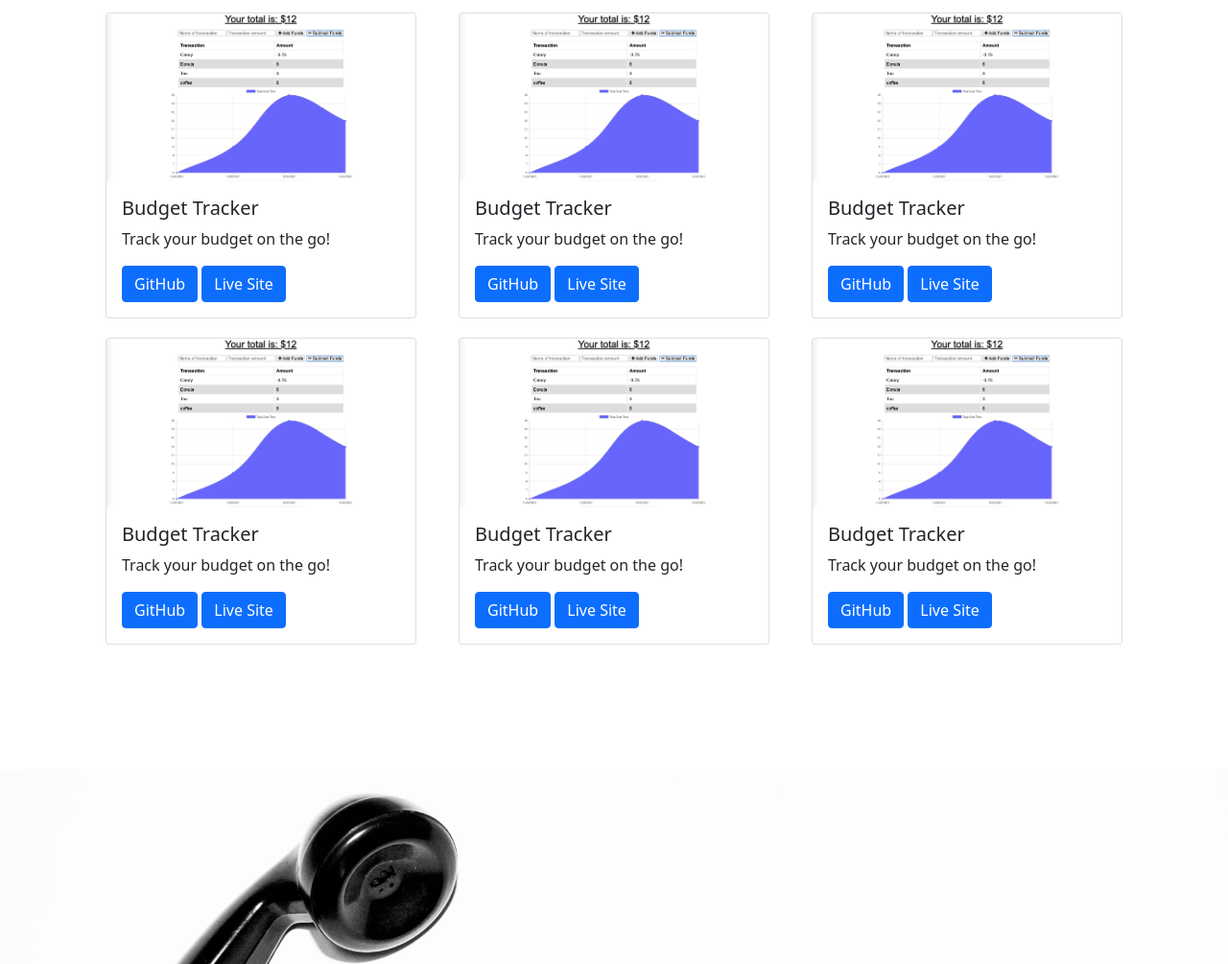
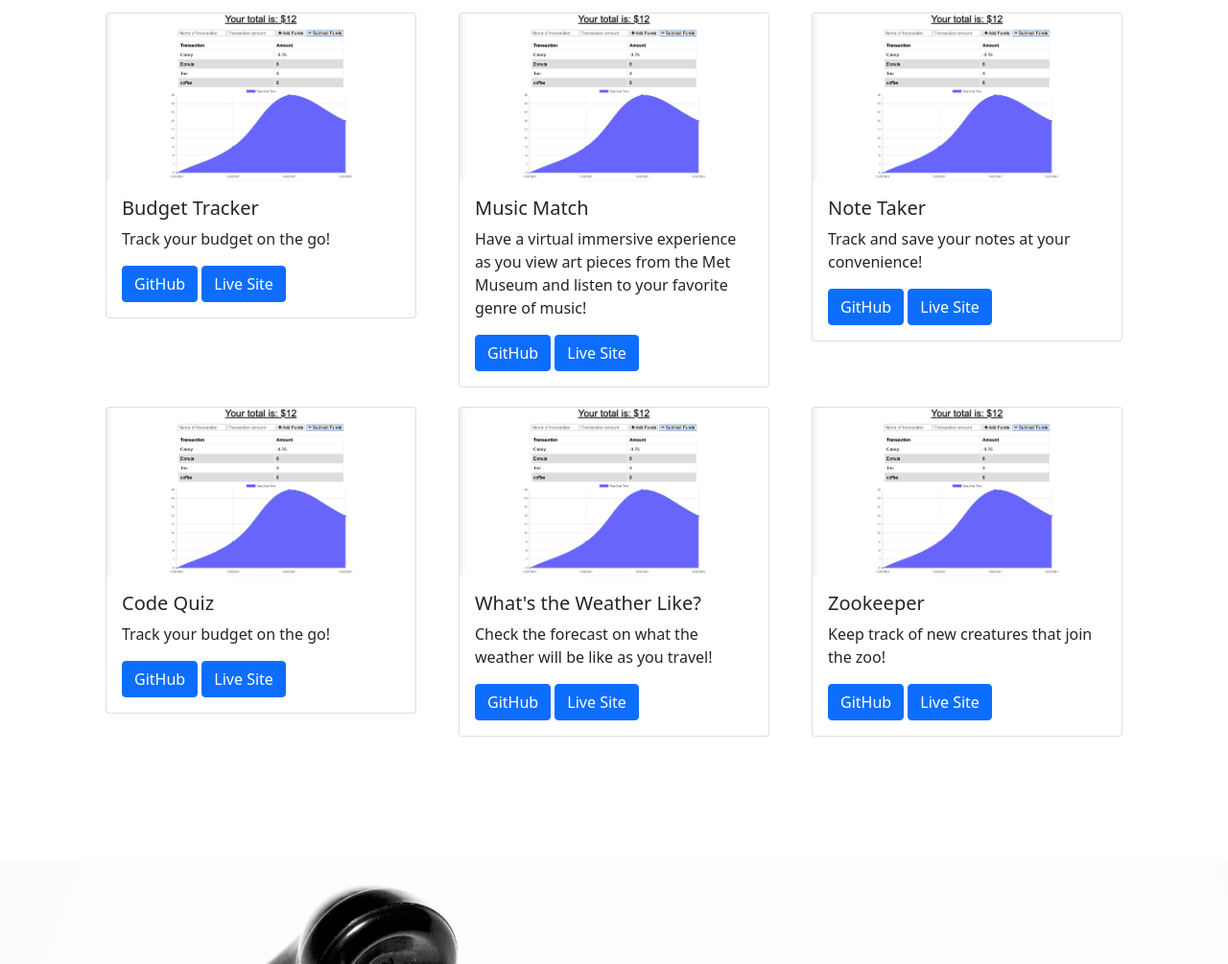
Before and after one commit to winterkanda/my-portfolio, a plain HTML site: page index.html in a window 1280 px wide. Shown: the part 1693-2698 px from the top of the page at 96% size. Drawn offline with nearby package versions, Linux system fonts and the light colour scheme.

Commit message:
updated projects

```diff
--- a/index.html
+++ b/index.html
@@ -75,8 +75,8 @@
                 <div class="card-body">
                     <h5 class="card-title">Budget Tracker</h5>
                     <p class="card-text">Track your budget on the go!</p>
-                    <a class="btn btn-primary" href="#" target="_blank">GitHub</a>
-                    <a class="btn btn-primary" href="#" target="_blank">Live Site</a>
+                    <a class="btn btn-primary" href="https://github.com/winterkanda/Budget-Tracker" target="_blank">GitHub</a>
+                    <a class="btn btn-primary" href="https://track-your-budget-wk.herokuapp.com" target="_blank">Live Site</a>
                 </div>
 
             </div>
@@ -87,10 +87,10 @@
                 <img class="card-img-top" src="./images/budgettracker.png" alt="Budget-Tracker">
 
                 <div class="card-body">
-                    <h5 class="card-title">Budget Tracker</h5>
-                    <p class="card-text">Track your budget on the go!</p>
-                    <a class="btn btn-primary" href="#" target="_blank">GitHub</a>
-                    <a class="btn btn-primary" href="#" target="_blank">Live Site</a>
+                    <h5 class="card-title">Music Match</h5>
+                    <p class="card-text">Have a virtual immersive experience as you view art pieces from the Met Museum and listen to your favorite genre of music!</p>
+                    <a class="btn btn-primary" href="https://github.com/winterkanda/music-match-project-one" target="_blank">GitHub</a>
+                    <a class="btn btn-primary" href="https://surferstef.github.io/music-match" target="_blank">Live Site</a>
                 </div>
             </div>
             </div>
@@ -100,10 +100,10 @@
                 <img class="card-img-top" src="./images/budgettracker.png" alt="Budget-Tracker">
 
                 <div class="card-body">
-                    <h5 class="card-title">Budget Tracker</h5>
-                    <p class="card-text">Track your budget on the go!</p>
-                    <a class="btn btn-primary" href="#" target="_blank">GitHub</a>
-                    <a class="btn btn-primary" href="#" target="_blank">Live Site</a>
+                    <h5 class="card-title">Note Taker</h5>
+                    <p class="card-text">Track and save your notes at your convenience!</p>
+                    <a class="btn btn-primary" href="https://github.com/winterkanda/my-notes-keeper" target="_blank">GitHub</a>
+                    <a class="btn btn-primary" href="https://note-taker-wk.herokuapp.com" target="_blank">Live Site</a>
                 </div>
             </div>
             </div>
@@ -113,10 +113,10 @@
                 <img class="card-img-top" src="./images/budgettracker.png" alt="Budget-Tracker">
 
                 <div class="card-body">
-                    <h5 class="card-title">Budget Tracker</h5>
+                    <h5 class="card-title">Code Quiz</h5>
                     <p class="card-text">Track your budget on the go!</p>
-                    <a class="btn btn-primary" href="#" target="_blank">GitHub</a>
-                    <a class="btn btn-primary" href="#" target="_blank">Live Site</a>
+                    <a class="btn btn-primary" href="https://github.com/winterkanda/Homework-4-code-quiz" target="_blank">GitHub</a>
+                    <a class="btn btn-primary" href="https://winterkanda.github.io/Homeword-4-code-quiz" target="_blank">Live Site</a>
                 </div>
             </div>
             </div>
@@ -126,10 +126,10 @@
                 <img class="card-img-top" src="./images/budgettracker.png" alt="Budget-Tracker">
 
                 <div class="card-body">
-                    <h5 class="card-title">Budget Tracker</h5>
-                    <p class="card-text">Track your budget on the go!</p>
-                    <a class="btn btn-primary" href="#" target="_blank">GitHub</a>
-                    <a class="btn btn-primary" href="#" target="_blank">Live Site</a>
+                    <h5 class="card-title">What's the Weather Like?</h5>
+                    <p class="card-text">Check the forecast on what the weather will be like as you travel!</p>
+                    <a class="btn btn-primary" href="https://github.com/winterkanda/whats-the-weather-like" target="_blank">GitHub</a>
+                    <a class="btn btn-primary" href="https://winterkanda.github.io/whats-the-weather-like/" target="_blank">Live Site</a>
                 </div>
             </div>
             </div>
@@ -139,10 +139,10 @@
                 <img class="card-img-top" src="./images/budgettracker.png" alt="Budget-Tracker">
 
                 <div class="card-body">
-                    <h5 class="card-title">Budget Tracker</h5>
-                    <p class="card-text">Track your budget on the go!</p>
-                    <a class="btn btn-primary" href="#" target="_blank">GitHub</a>
-                    <a class="btn btn-primary" href="#" target="_blank">Live Site</a>
+                    <h5 class="card-title">Zookeeper</h5>
+                    <p class="card-text">Keep track of new creatures that join the zoo!</p>
+                    <a class="btn btn-primary" href="https://github.com/winterkanda/zookeepr" target="_blank">GitHub</a>
+                    <a class="btn btn-primary" href="https://calm-stream-52878.herokuapp.com/" target="_blank">Live Site</a>
                 </div>
             </div>
             </div>
```
